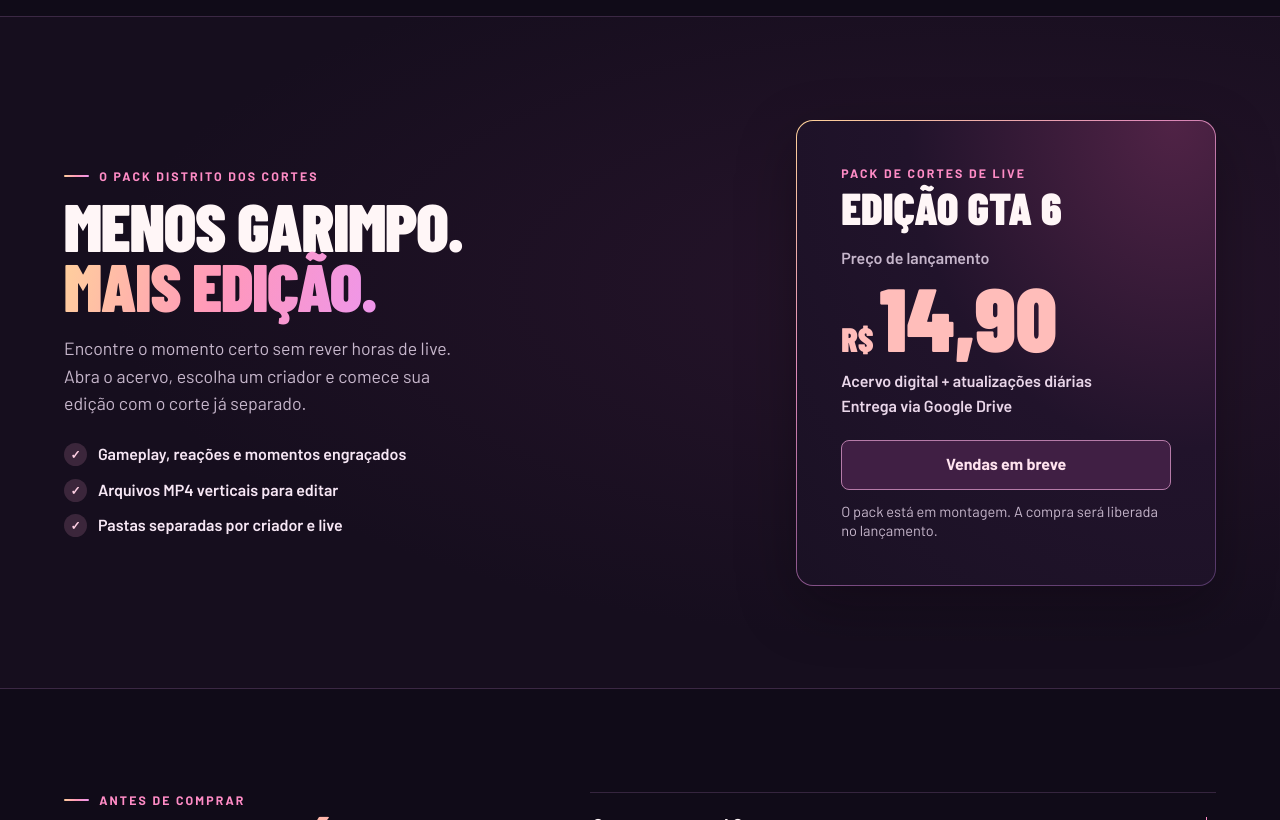
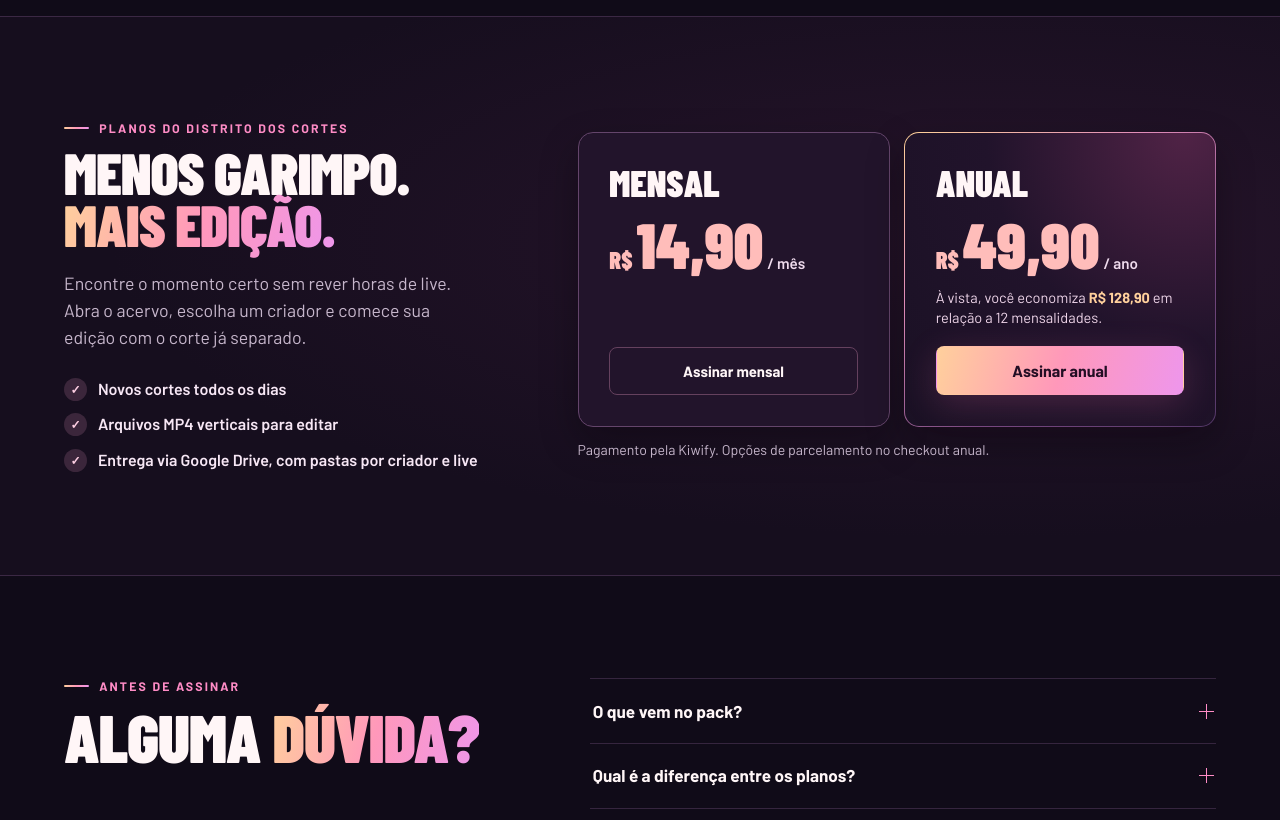
Before and after one commit to dgvfx2026/distritodoscortes, a plain HTML site: page index.html in a window 1280 px wide. Shown: the part 1980-2800 px from the top of the page. Drawn offline with Linux system fonts and the light colour scheme.

Commit message:
feat: adiciona planos mensal e anual

```diff
--- a/index.html
+++ b/index.html
@@ -4,7 +4,7 @@
   <meta charset="utf-8">
   <meta name="viewport" content="width=device-width, initial-scale=1">
   <meta name="theme-color" content="#100b18">
-  <meta name="description" content="Pack de cortes de lives com foco em GTA 6. Explore prévias reais em MP4 vertical e conheça o acervo de vários criadores com atualizações diárias.">
+  <meta name="description" content="Pack de cortes de lives de GTA 6 em MP4 vertical. Assista às prévias e escolha seu plano mensal ou anual, com atualizações diárias e entrega via Google Drive.">
   <meta property="og:type" content="website">
   <meta property="og:locale" content="pt_BR">
   <meta property="og:site_name" content="Distrito dos Cortes">
@@ -15,7 +15,6 @@
   <meta property="og:image:height" content="630">
   <meta property="og:image:alt" content="Distrito dos Cortes, pack de cortes de lives de GTA 6">
   <meta name="twitter:card" content="summary_large_image">
-  <meta name="checkout-url" content="">
   <title>Distrito dos Cortes · Pack de cortes de lives de GTA 6</title>
   <link rel="icon" href="assets/icone.png?v=2" type="image/png" sizes="64x64">
   <link rel="preload" href="assets/fonts/barlow-condensed-black.woff2" as="font" type="font/woff2" crossorigin>
@@ -46,7 +45,7 @@
         <a href="#atualizacoes">Atualizações</a>
         <a href="#duvidas">Dúvidas</a>
       </nav>
-      <a class="button button-outline header-cta" href="#oferta">Conhecer o pack</a>
+      <a class="button button-outline header-cta" href="#oferta">Ver planos</a>
     </div>
   </header>
 
@@ -59,7 +58,7 @@
           <h1 id="hero-title" class="hero-enter">O MELHOR<br>DAS LIVES DE<br><span class="gradient-text">GTA 6.</span></h1>
           <p class="hero-description hero-enter">Gameplays, reações e momentos que valem o replay. Cortes já editados em formato vertical, organizados por criador.</p>
           <div class="hero-actions hero-enter">
-            <a class="button button-primary" href="#oferta">Quero o pack</a>
+            <a class="button button-primary" href="#oferta">Escolher meu plano</a>
             <a class="watch-link" href="#previas"><span class="mini-play" aria-hidden="true"></span> Ver prévias</a>
           </div>
         </div>
@@ -175,31 +174,37 @@
     <section class="section offer-section" id="oferta" aria-labelledby="offer-title">
       <div class="shell offer-inner">
         <div class="offer-copy" data-reveal>
-          <p class="eyebrow"><span class="section-dash" aria-hidden="true"></span> O PACK DISTRITO DOS CORTES</p>
+          <p class="eyebrow"><span class="section-dash" aria-hidden="true"></span> PLANOS DO DISTRITO DOS CORTES</p>
           <h2 id="offer-title">MENOS GARIMPO.<br><span class="gradient-text">MAIS EDIÇÃO.</span></h2>
           <p>Encontre o momento certo sem rever horas de live. Abra o acervo, escolha um criador e comece sua edição com o corte já separado.</p>
           <ul class="benefits">
-            <li><span aria-hidden="true">✓</span> Gameplay, reações e momentos engraçados</li>
+            <li><span aria-hidden="true">✓</span> Novos cortes todos os dias</li>
             <li><span aria-hidden="true">✓</span> Arquivos MP4 verticais para editar</li>
-            <li><span aria-hidden="true">✓</span> Pastas separadas por criador e live</li>
+            <li><span aria-hidden="true">✓</span> Entrega via Google Drive, com pastas por criador e live</li>
           </ul>
         </div>
-        <div class="price-card" data-reveal style="--delay: 100ms">
-          <p class="eyebrow">PACK DE CORTES DE LIVE</p>
-          <h3>EDIÇÃO GTA 6</h3>
-          <p class="price-label">Preço de lançamento</p>
-          <p class="price"><span>R$</span> <data value="14.90" id="pack-price">14,90</data></p>
-          <p class="price-details">Acervo digital + atualizações diárias<br>Entrega via Google Drive</p>
-          <a class="button button-primary checkout-button" id="checkout" hidden>Comprar o pack</a>
-          <p class="coming-soon" id="coming-soon">Vendas em breve</p>
-          <p class="offer-status" id="offer-status">O pack está em montagem. A compra será liberada no lançamento.</p>
+        <div>
+          <div class="plan-grid">
+            <article class="plan-card" aria-labelledby="monthly-title" data-reveal>
+              <h3 id="monthly-title">Mensal</h3>
+              <p class="plan-price"><span class="plan-currency">R$</span> <data value="14.90">14,90</data><span class="plan-period">/ mês</span></p>
+              <a class="button button-outline checkout-button" href="https://pay.kiwify.com.br/eRBULx9">Assinar mensal</a>
+            </article>
+            <article class="plan-card plan-card-yearly" aria-labelledby="yearly-title" data-reveal>
+              <h3 id="yearly-title">Anual</h3>
+              <p class="plan-price"><span class="plan-currency">R$</span> <data value="49.90">49,90</data><span class="plan-period">/ ano</span></p>
+              <p class="plan-note">À vista, você economiza <strong>R$ 128,90</strong> em relação a 12 mensalidades.</p>
+              <a class="button button-primary checkout-button" href="https://pay.kiwify.com.br/yL10ICs">Assinar anual</a>
+            </article>
+          </div>
+          <p class="checkout-note">Pagamento pela Kiwify. Opções de parcelamento no checkout anual.</p>
         </div>
       </div>
     </section>
 
     <section class="section faq shell" id="duvidas" aria-labelledby="faq-title">
       <div data-reveal>
-        <p class="eyebrow"><span class="section-dash" aria-hidden="true"></span> ANTES DE COMPRAR</p>
+        <p class="eyebrow"><span class="section-dash" aria-hidden="true"></span> ANTES DE ASSINAR</p>
         <h2 id="faq-title">ALGUMA <span class="gradient-text">DÚVIDA?</span></h2>
       </div>
       <div class="faq-list" data-reveal>
@@ -208,8 +213,12 @@
           <p>Um acervo de cortes de lives com foco em GTA 6, separado por criador e live. A seleção inclui nomes como Alanzoka, Bistecone, Coringa, IShowSpeed, Paulinho o Loko e Polex.</p>
         </details>
         <details>
+          <summary>Qual é a diferença entre os planos?<span aria-hidden="true"></span></summary>
+          <p>Os dois planos dão acesso ao mesmo acervo e às atualizações diárias. A cobrança é mensal ou anual, conforme o plano escolhido.</p>
+        </details>
+        <details>
           <summary>Como recebo o pack?<span aria-hidden="true"></span></summary>
-          <p>Após a compra, você recebe um link para o Google Drive. Lá, os cortes ficam em pastas organizadas por criador e por live.</p>
+          <p>Após assinar, você recebe um link para o Google Drive. Lá, os cortes ficam em pastas organizadas por criador e por live.</p>
         </details>
         <details>
           <summary>Com que frequência entram cortes novos?<span aria-hidden="true"></span></summary>
--- a/styles.css
+++ b/styles.css
@@ -187,30 +187,37 @@ h1, h2, h3 { font-family: var(--display); font-weight: 900; }
 .update-clip:hover, .update-clip:focus-visible { transform: translateY(-5%) rotate(0); }
 
 .offer-section { padding-block: clamp(64px, 8vw, 115px); background: radial-gradient(ellipse at 77% 40%, #4b21474f, transparent 63%), #160e1e; border-block: 1px solid #3b2844; }
-.offer-inner { display: grid; grid-template-columns: 1.2fr .8fr; align-items: center; gap: clamp(27px, 8vw, 112px); }
+.offer-inner { display: grid; grid-template-columns: .84fr 1.16fr; align-items: center; gap: clamp(28px, 4vw, 64px); }
+.offer-copy h2 { font-size: clamp(2.85rem, 4.55vw, 4.55rem); }
 .offer-copy p:not(.eyebrow) { margin-top: 1.2rem; max-width: 42ch; }
 .benefits { display: grid; gap: .67rem; list-style-type: none; padding: 0; margin: 1.55rem 0 0; color: #f7e7f5; font-weight: 600; }
 .benefits li { display: flex; gap: .68rem; align-items: center; }
 .benefits span { display: grid; place-items: center; width: 23px; height: 23px; flex: none; border-radius: 50%; background: #ffabd629; color: #ffd0e4; font-size: .75rem; }
-.price-card {
-  position: relative;
-  overflow: hidden;
-  padding: clamp(27px, 4vw, 44px);
+.plan-grid { display: grid; grid-template-columns: repeat(2, minmax(0, 1fr)); gap: .9rem; }
+.plan-card {
+  display: flex;
+  flex-direction: column;
+  padding: clamp(1.15rem, 2.4vw, 2rem);
+  border: 1px solid #64456b;
+  border-radius: 15px;
+  background: #22142b;
+  box-shadow: 0 16px 38px #0502084f;
+}
+.plan-card-yearly {
+  --delay: 130ms;
   border: 1px solid transparent;
-  border-radius: 17px;
   background:
     radial-gradient(ellipse at 90% 0%, #502346 0, #21132b 50%, #1a1124 100%) padding-box,
     linear-gradient(145deg, #ffd298, #e08bb9 33%, #774980 67%, #543868) border-box;
-  box-shadow: 0 20px 60px #0502084f;
 }
-.price-card h3 { font-size: clamp(2rem, 3.5vw, 3.2rem); line-height: .95; margin-top: .35rem; }
-.price-label { margin-top: 1.05rem; color: var(--muted); font-weight: 600; }
-.price { display: flex; align-items: baseline; gap: .37rem; color: #ffbdba; font: 900 clamp(4rem, 7vw, 6.5rem)/.82 var(--display); margin: .11em 0 .17em; }
-.price span { font-size: .38em; }
-.price-details { color: #e9d6e9; margin-bottom: 1.3rem; font-weight: 600; }
-.checkout-button { width: 100%; }
-.coming-soon { display: grid; place-items: center; width: 100%; min-height: 50px; border: 1px solid #b67ba9; border-radius: 8px; color: #ffe3ef; background: #401f44; font-weight: 700; }
-.offer-status { color: #c6b6cb; margin-top: .75rem; font-size: .91rem; line-height: 1.35; }
+.plan-card h3 { font-size: clamp(1.9rem, 2.9vw, 2.65rem); line-height: 1; text-transform: uppercase; }
+.plan-price { display: flex; align-items: baseline; gap: .25rem; color: #ffbdba; font: 900 clamp(3.25rem, 5vw, 4.8rem)/.88 var(--display); margin: .92rem 0 1rem; }
+.plan-currency { font-size: .38em; }
+.plan-period { color: #efdbed; font: 600 .95rem/1 Barlow, sans-serif; white-space: nowrap; }
+.plan-note { margin: 0 0 1.15rem; color: #edd4e8; font-size: .91rem; line-height: 1.35; }
+.plan-note strong { color: #ffd09c; }
+.checkout-button { width: 100%; min-height: 48px; margin-top: auto; }
+.checkout-note { margin-top: .85rem; color: var(--muted); font-size: .88rem; line-height: 1.4; }
 
 .faq { display: grid; grid-template-columns: .85fr 1.15fr; gap: clamp(20px, 5vw, 70px); padding-block: clamp(65px, 8vw, 118px); }
 .faq-list { border-top: 1px solid var(--line); }
@@ -228,7 +235,7 @@ h1, h2, h3 { font-family: var(--display); font-weight: 900; }
 .footer-inner p { font-size: .92rem; }
 .back-link { white-space: nowrap; font-weight: 600; font-size: .9rem; }
 
-.clip[data-reveal], .price-card { --entry-duration: 850ms; --entry-y: 36px; --entry-scale: .94; }
+.clip[data-reveal], .plan-card { --entry-duration: 850ms; --entry-y: 36px; --entry-scale: .94; }
 .reveal-wait { opacity: 0; }
 .reveal-in { animation: scroll-reveal var(--entry-duration, 700ms) var(--ease) var(--delay, 0ms) backwards; }
 .reveal-wait:focus-within, .reveal-in:focus-within { opacity: 1; animation: none; }
@@ -261,6 +268,7 @@ h1, h2, h3 { font-family: var(--display); font-weight: 900; }
   .gallery-grid { grid-template-columns: repeat(3, minmax(0, 1fr)); }
   .gallery-clip { aspect-ratio: 9 / 12.25; }
   .gallery-clip .clip-title { font-size: 1.1rem; }
+  .offer-inner { grid-template-columns: 1fr; gap: 2rem; }
 }
 @media (max-width: 760px) {
   .shell { width: calc(100% - 36px); }
@@ -283,16 +291,16 @@ h1, h2, h3 { font-family: var(--display); font-weight: 900; }
   .stat:first-child { justify-content: center; }
   .stat:nth-child(2) { border-right: 0; }
   .stat:nth-child(-n + 2) { border-bottom: 1px solid #3d2b45; }
-  .section-heading, .offer-inner, .faq { display: grid; grid-template-columns: 1fr; gap: 1.2rem; }
+  .section-heading, .faq { display: grid; grid-template-columns: 1fr; gap: 1.2rem; }
   .section-heading { margin-bottom: 1.5rem; }
   .update-panel { grid-template-columns: 1fr; border-radius: 15px; gap: 2.1rem; }
   .update-visual { width: min(100%, 350px); }
   .update-panel { background-position: center, 59% center; }
-  .price-card { margin-top: .9rem; }
   .footer-inner { flex-wrap: wrap; }
   .footer-inner p { flex: 1 0 100%; order: 1; }
 }
 @media (max-width: 480px) {
+  .plan-grid { grid-template-columns: 1fr; }
   .gallery-grid { grid-template-columns: repeat(2, minmax(0, 1fr)); }
   .gallery-clip { aspect-ratio: 9 / 13; }
   .gallery-clip:nth-child(odd) { --delay: 0ms; }
```
Also changed, not shown: app.js (+0 -21 lines), 1 other file.
